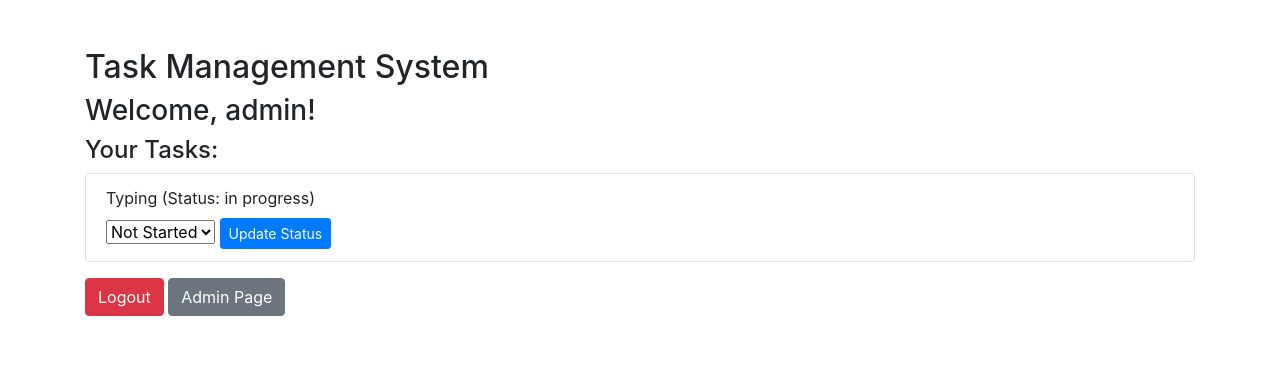
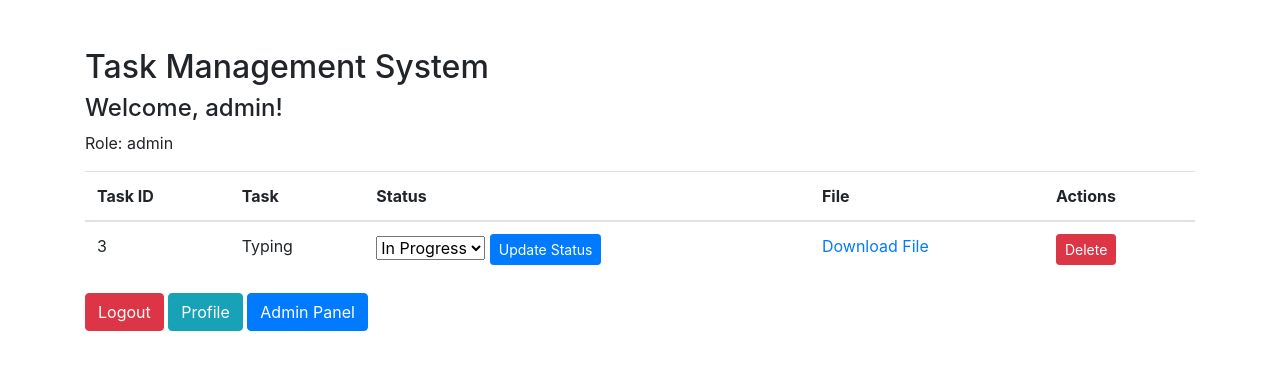
Before and after one commit to AdwaidDineshIntern/TASK, a Flask app: page / in a window 1280 px wide. Shown: the top 370 px of the page. Run offline with Flask 3, Linux system fonts and the light colour scheme; a user stored in the database is signed in; data comes from the database, SQL or seed files in the repository; both versions use the stored data as it was after the commit; some libraries are stand-ins or nearby versions.

Commit message:
user profile added

```diff
--- a/app.py
+++ b/app.py
@@ -1,6 +1,6 @@
 from flask import Flask, render_template, request, redirect, url_for, flash, session, send_from_directory
 import sqlite3
-import os
+import os  # Import os module here
 
 app = Flask(__name__)
 app.secret_key = 'your_secret_key'
@@ -54,14 +54,14 @@ def home():
     tasks = cursor.fetchall()
     conn.close()
 
-    return render_template('home.html', tasks=tasks, username=session['username'], role=session['role'])
+    return render_template('home.html', tasks=tasks, username=session['username'], role=session['role'], os=os)  # Pass os module to template context
 
-# Route to add a new task (only accessible by admin)
+# Route to add a new task (accessible by both admin and normal users)
 @app.route('/add_task', methods=['POST'])
 def add_task():
-    if 'user_id' not in session or session['role'] != 'admin':
-        flash('Access denied!', 'danger')
-        return redirect(url_for('home'))
+    if 'user_id' not in session:
+        flash('You need to log in first.', 'danger')
+        return redirect(url_for('login'))
 
     task = request.form['task']
 
@@ -82,14 +82,14 @@ def add_task():
     conn.close()
 
     flash('Task added successfully!', 'success')
-    return redirect(url_for('admin'))
+    return redirect(url_for('home'))
 
 # Route to update a task (accessible by both admin and normal users)
 @app.route('/update_task/<int:task_id>', methods=['POST'])
 def update_task(task_id):
     if 'user_id' not in session:
-        flash('Access denied!', 'danger')
-        return redirect(url_for('home'))
+        flash('You need to log in first.', 'danger')
+        return redirect(url_for('login'))
 
     new_status = request.form['status']
 
@@ -118,7 +118,7 @@ def delete_task(task_id):
     conn.close()
 
     flash('Task deleted successfully!', 'success')
-    return redirect(url_for('admin'))
+    return redirect(url_for('home'))
 
 # Route to serve uploaded files
 @app.route('/uploads/<filename>')
@@ -203,6 +203,33 @@ def delete_user(user_id):
     flash('User deleted successfully!', 'success')
     return redirect(url_for('admin'))
 
+# Route to display and update the user profile
+@app.route('/profile', methods=['GET', 'POST'])
+def profile():
+    if 'user_id' not in session:
+        flash('You need to log in first.', 'danger')
+        return redirect(url_for('login'))
+
+    conn = get_db_connection()
+    cursor = conn.cursor()
+
+    if request.method == 'POST':
+        username = request.form['username']
+        password = request.form['password']
+        user_id = session['user_id']
+
+        cursor.execute('UPDATE users SET username = ?, password = ? WHERE id = ?', (username, password, user_id))
+        conn.commit()
+        flash('Profile updated successfully!', 'success')
+        return redirect(url_for('home'))
+
+    user_id = session['user_id']
+    cursor.execute('SELECT * FROM users WHERE id = ?', (user_id,))
+    user = cursor.fetchone()
+    conn.close()
+
+    return render_template('profile.html', user=user)
+
 # Helper function to check user credentials (replace with your own implementation)
 def check_user(username, password):
     conn = get_db_connection()
--- a/templates/home.html
+++ b/templates/home.html
@@ -19,34 +19,61 @@
         {% endif %}
     {% endwith %}
 
-    <h3>Welcome, {{ username }}!</h3>
+    <h4>Welcome, {{ username }}!</h4>
+    <p>Role: {{ role }}</p>
 
-    <h4>Your Tasks:</h4>
-    <ul class="list-group">
-      {% for task in tasks %}
-        <li class="list-group-item">
-          {{ task['task'] }} (Status: {{ task['status'] }})
-          <form action="{{ url_for('update_task', task_id=task['id']) }}" method="post" class="mt-2">
-            <select name="status">
-              <option value="not started">Not Started</option>
-              <option value="in progress">In Progress</option>
-              <option value="completed">Completed</option>
-            </select>
-            <button type="submit" class="btn btn-primary btn-sm">Update Status</button>
-          </form>
-        </li>
-      {% endfor %}
-    </ul>
+    <table class="table mt-3">
+      <thead>
+        <tr>
+          <th>Task ID</th>
+          <th>Task</th>
+          <th>Status</th>
+          <th>File</th>
+          {% if role == 'admin' %}
+            <th>Actions</th>
+          {% endif %}
+        </tr>
+      </thead>
+      <tbody>
+        {% for task in tasks %}
+          <tr>
+            <td>{{ task['id'] }}</td>
+            <td>{{ task['task'] }}</td>
+            <td>
+              <form action="{{ url_for('update_task', task_id=task['id']) }}" method="post">
+                <select name="status">
+                  <option value="not started" {% if task['status'] == 'not started' %} selected {% endif %}>Not Started</option>
+                  <option value="in progress" {% if task['status'] == 'in progress' %} selected {% endif %}>In Progress</option>
+                  <option value="completed" {% if task['status'] == 'completed' %} selected {% endif %}>Completed</option>
+                </select>
+                <button type="submit" class="btn btn-sm btn-primary">Update Status</button>
+              </form>
+            </td>
+            <td>
+              {% if task['file_path'] %}
+                <a href="{{ url_for('download_file', filename=os.path.basename(task['file_path'])) }}">Download File</a>
+              {% else %}
+                No file uploaded
+              {% endif %}
+            </td>
+            {% if role == 'admin' %}
+              <td>
+                <form action="{{ url_for('delete_task', task_id=task['id']) }}" method="post">
+                  <button type="submit" class="btn btn-sm btn-danger">Delete</button>
+                </form>
+              </td>
+            {% endif %}
+          </tr>
+        {% endfor %}
+      </tbody>
+    </table>
 
-    <a href="{{ url_for('logout') }}" class="btn btn-danger mt-3">Logout</a>
+    <a href="{{ url_for('logout') }}" class="btn btn-danger">Logout</a>
+    <a href="{{ url_for('profile') }}" class="btn btn-info">Profile</a>
+    {% if role == 'admin' %}
+        <a href="{{ url_for('admin') }}" class="btn btn-primary">Admin Panel</a>
+    {% endif %}
 
-    {% if role == 'admin' %}
-      <a href="{{ url_for('admin') }}" class="btn btn-secondary mt-3">Admin Page</a>
-    {% endif %}
   </div>
-
-  <script src="https://code.jquery.com/jquery-3.3.1.slim.min.js"></script>
-  <script src="https://cdnjs.cloudflare.com/ajax/libs/popper.js/1.14.7/umd/popper.min.js"></script>
-  <script src="https://stackpath.bootstrapcdn.com/bootstrap/4.3.1/js/bootstrap.min.js"></script>
 </body>
 </html>
```
Also changed, not shown: templates/profile.html (+21 -17 lines), users.db.
